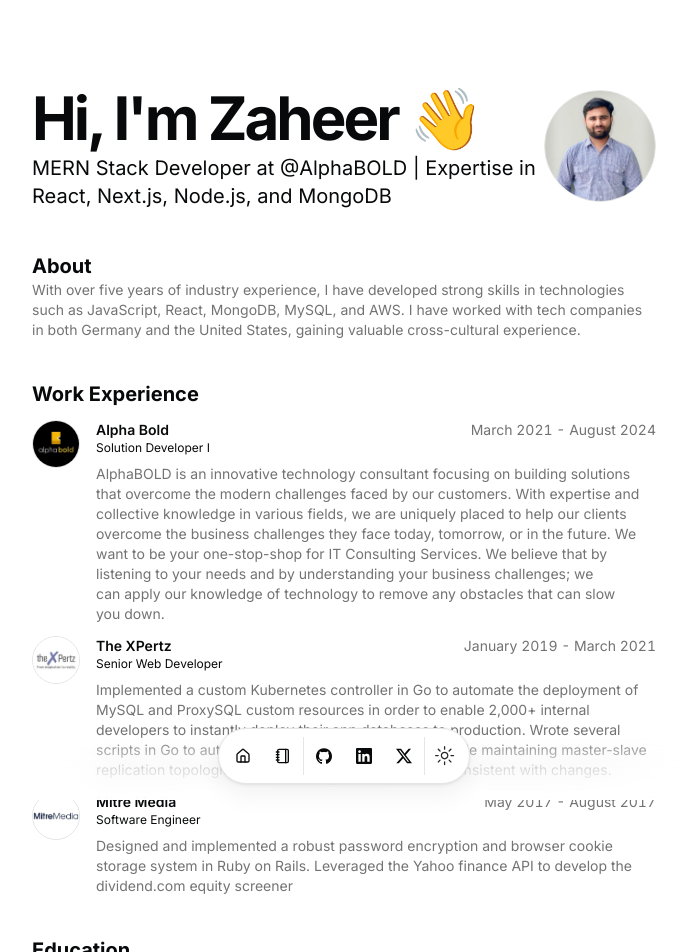
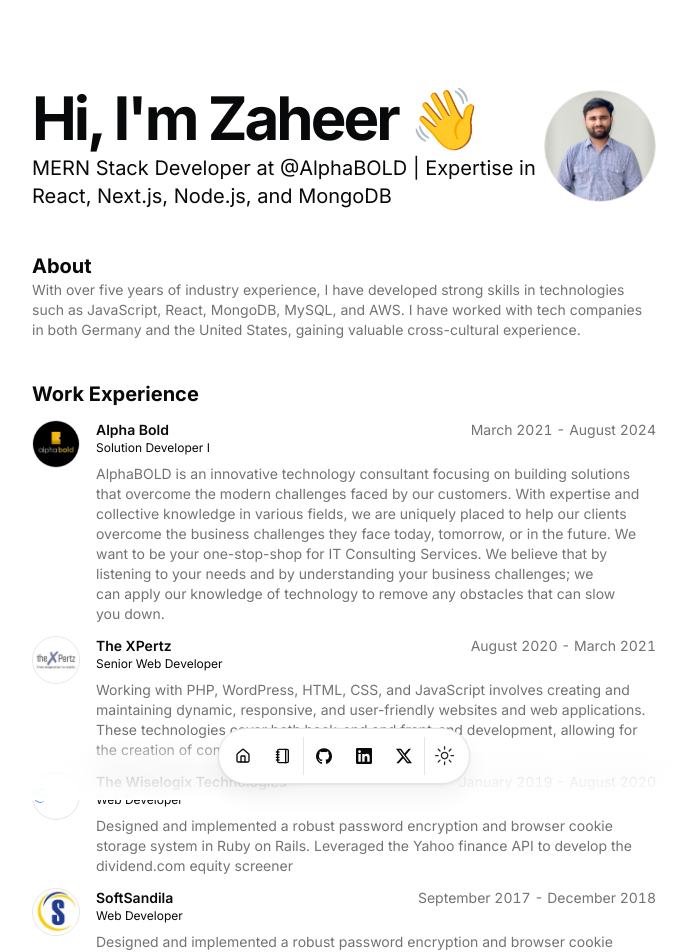
Before and after one commit to zaheer-bashir/my-portfolio, a Next.js app: page / in a window 1280 px wide. Shown: the top 952 px of the page, without its empty margins (296-983 px from the left). Built offline with nearby package versions, Linux system fonts and the light colour scheme.

Commit message:
Complete Experience Section

```diff
--- a/src/data/resume.tsx
+++ b/src/data/resume.tsx
@@ -47,7 +47,7 @@
       company: "Alpha Bold",
       href: "https://www.alphabold.com/",
       badges: [],
-      location: "On Site",
+      location: "Lahore, On Site",
       title: "Solution Developer I",
       logoUrl: "/alphabold.jpeg",
       start: "March 2021",
@@ -59,23 +59,35 @@
       company: "The XPertz",
       badges: [],
       href: "https://www.thexpertz.com/",
-      location: "On Site",
+      location: "Lahore, On Site",
       title: "Senior Web Developer",
       logoUrl: "/thexpertz.jpeg",
-      start: "January 2019",
+      start: "August 2020",
       end: "March 2021",
       description:
-        "Implemented a custom Kubernetes controller in Go to automate the deployment of MySQL and ProxySQL custom resources in order to enable 2,000+ internal developers to instantly deploy their app databases to production. Wrote several scripts in Go to automate MySQL database failovers while maintaining master-slave replication topologies and keeping Zookeeper nodes consistent with changes.",
+        "Working with PHP, WordPress, HTML, CSS, and JavaScript involves creating and maintaining dynamic, responsive, and user-friendly websites and web applications. These technologies cover both back-end and front-end development, allowing for the creation of comprehensive web solutions.",
     },
     {
-      company: "Mitre Media",
+      company: "The Wiselogix Technologies",
       href: "https://mitremedia.com/",
       badges: [],
-      location: "Toronto, ON",
-      title: "Software Engineer",
-      logoUrl: "/mitremedia.png",
-      start: "May 2017",
-      end: "August 2017",
+      location: "Lahore, On Site",
+      title: "Web Developer",
+      logoUrl: "/wise-logix.svg",
+      start: "January 2019",
+      end: "August 2020",
+      description:
+        "Designed and implemented a robust password encryption and browser cookie storage system in Ruby on Rails. Leveraged the Yahoo finance API to develop the dividend.com equity screener",
+    },
+    {
+      company: "SoftSandila",
+      href: "http://www.softsandila.com/",
+      badges: [],
+      location: "Lahore, On Site",
+      title: "Web Developer",
+      logoUrl: "/softsandila.jpeg",
+      start: "September 2017",
+      end: "December 2018",
       description:
         "Designed and implemented a robust password encryption and browser cookie storage system in Ruby on Rails. Leveraged the Yahoo finance API to develop the dividend.com equity screener",
     },
```
Also changed, not shown: public/softsandila.jpeg (added), public/wise-logix.svg (added).
